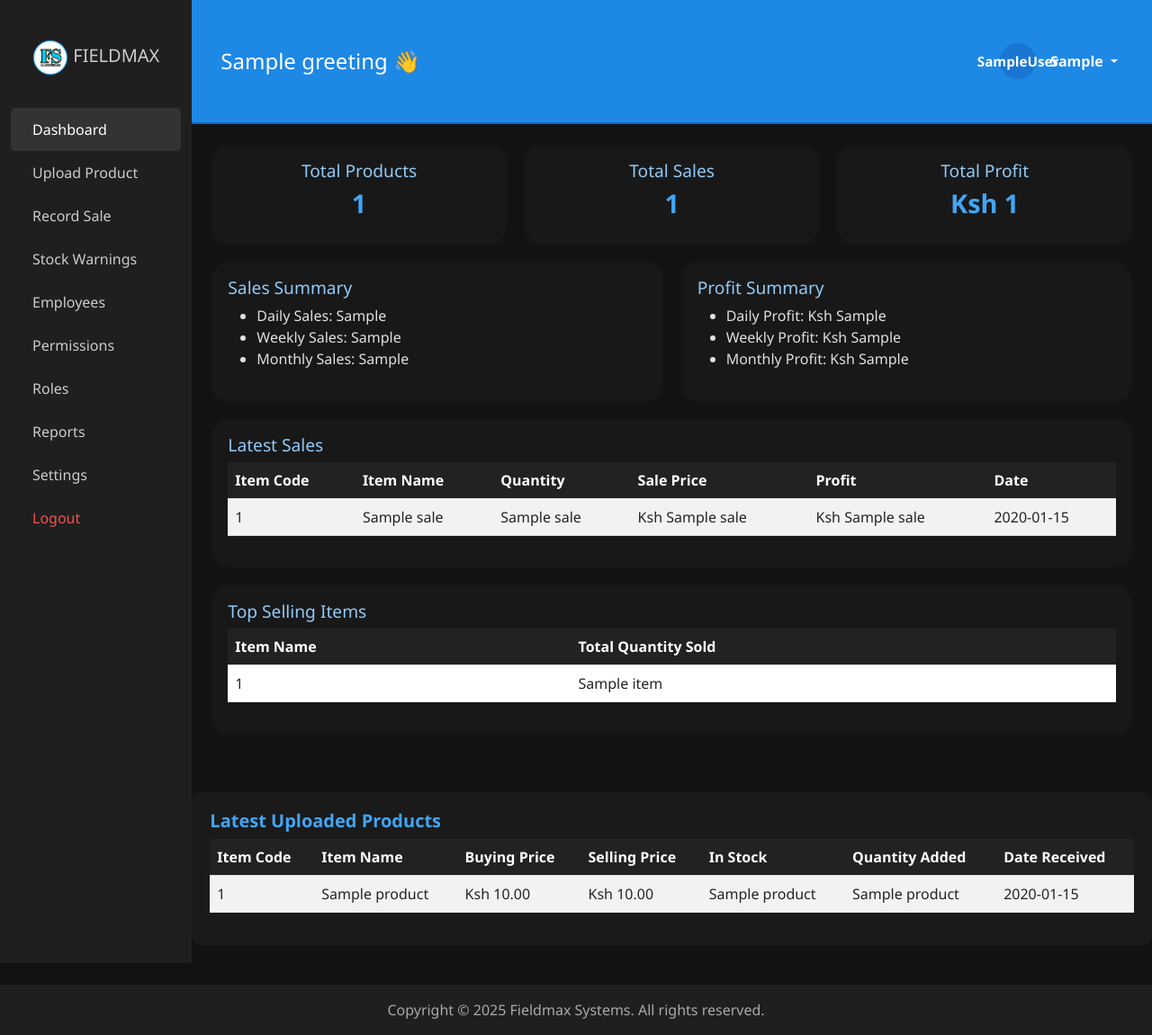
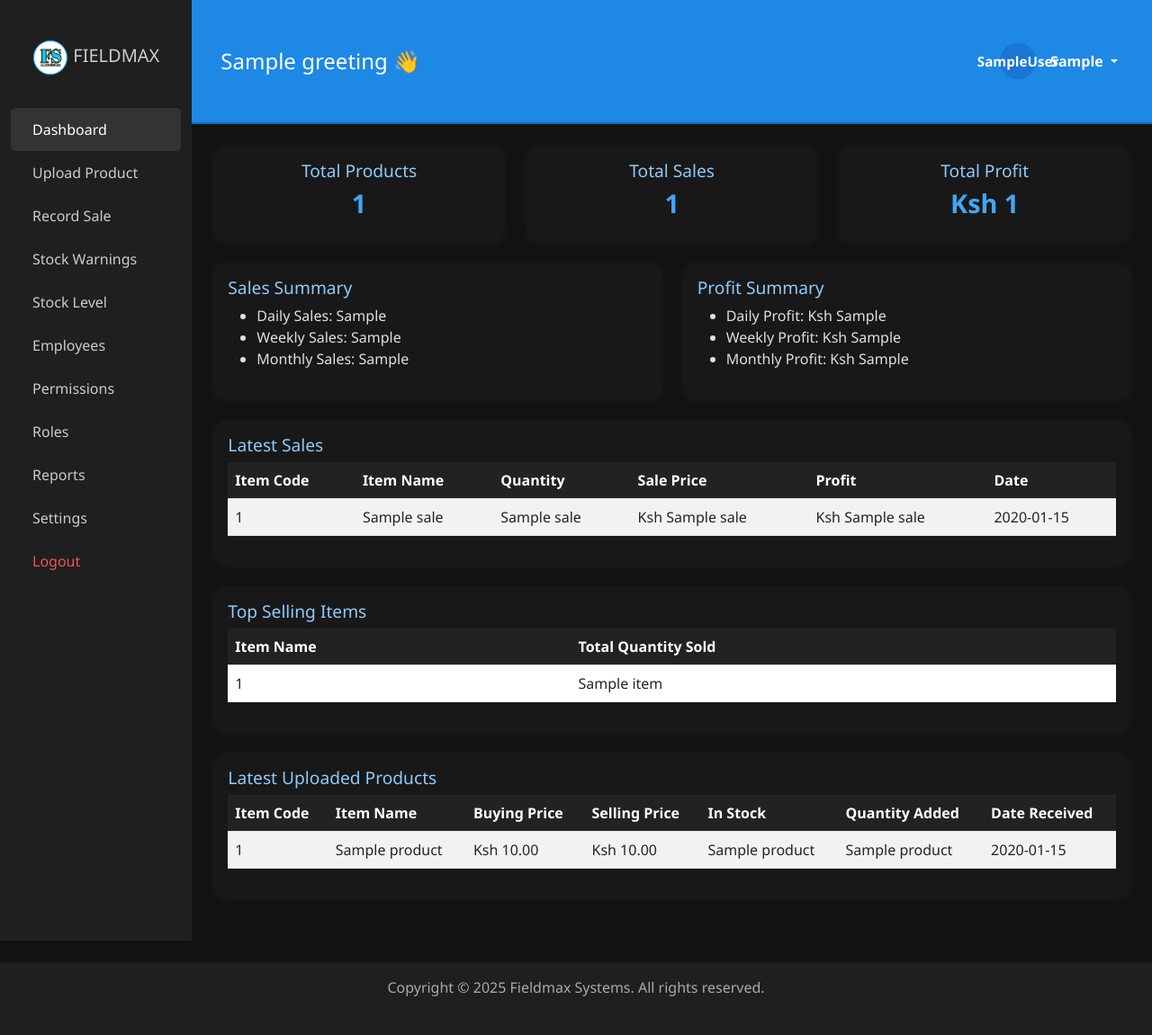
Before and after one commit to Vincentchirchir/fieldmax-sales-app, a Flask app: template templates/dashboard.html in a window 1280 px wide. Shown: the whole page at 90% size. After the commit the page ends 1108 px from the top, so only its background shows below. Run offline with Flask 3, Linux system fonts and the light colour scheme; the template is opened without the code that fills it: most values are stand-ins (such as "Sample title", 1, 10 or a date in 2020); some libraries are stand-ins or nearby versions.

Commit message:
Update dashboard.html

```diff
--- a/templates/dashboard.html
+++ b/templates/dashboard.html
@@ -297,6 +297,7 @@ label {
       <a href="#" onclick="showSection('upload')">Upload Product</a>
       <a href="#" onclick="showSection('sale')">Record Sale</a>
       <a class="nav-link" href="{{ url_for('stock_warnings') }}">Stock Warnings</a>
+      <a class="nav-link" href="{{ url_for('stock_level') }}">Stock Level</a>
       <a href="#" onclick="showSection('employee')">Employees</a>
       <a href="#" onclick="showSection('permission')">Permissions</a>
       <a href="#" onclick="showSection('role')">Roles</a>
@@ -450,10 +451,8 @@ label {
         </table>
     </div>
 -->
-</div>
-
-      <!-- Latest Uploaded Products -->
-<div class="table-section">
+  <!-- Latest Uploaded Products -->
+<div class="card p-3 mb-4">
   <h5>Latest Uploaded Products</h5>
   <table class="table table-striped table-hover">
     <thead>
@@ -487,6 +486,8 @@ label {
       {% endif %}
     </tbody>
   </table>
+</div>
+</div>
 </div>
 
             <!-- Upload Product Section -->
```
